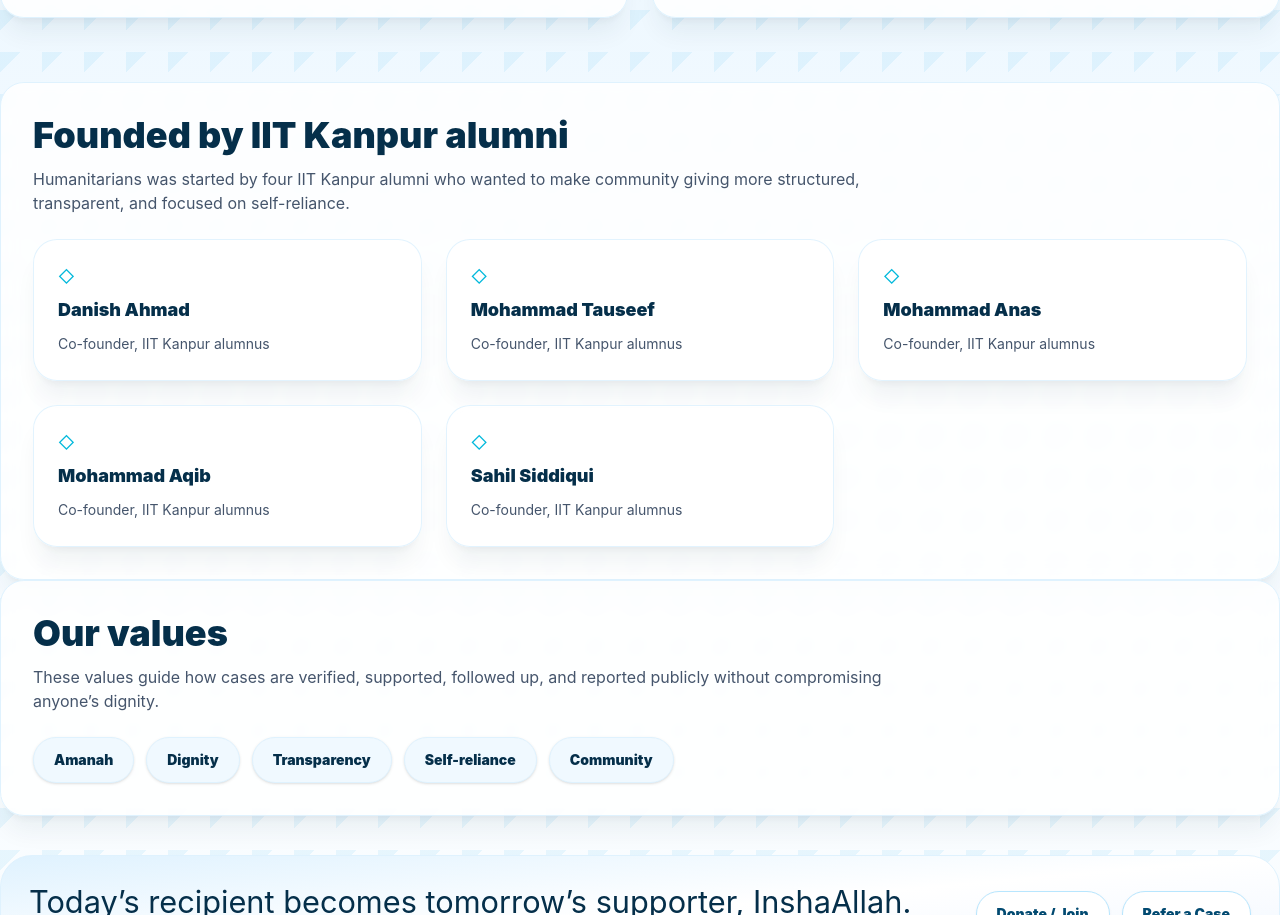
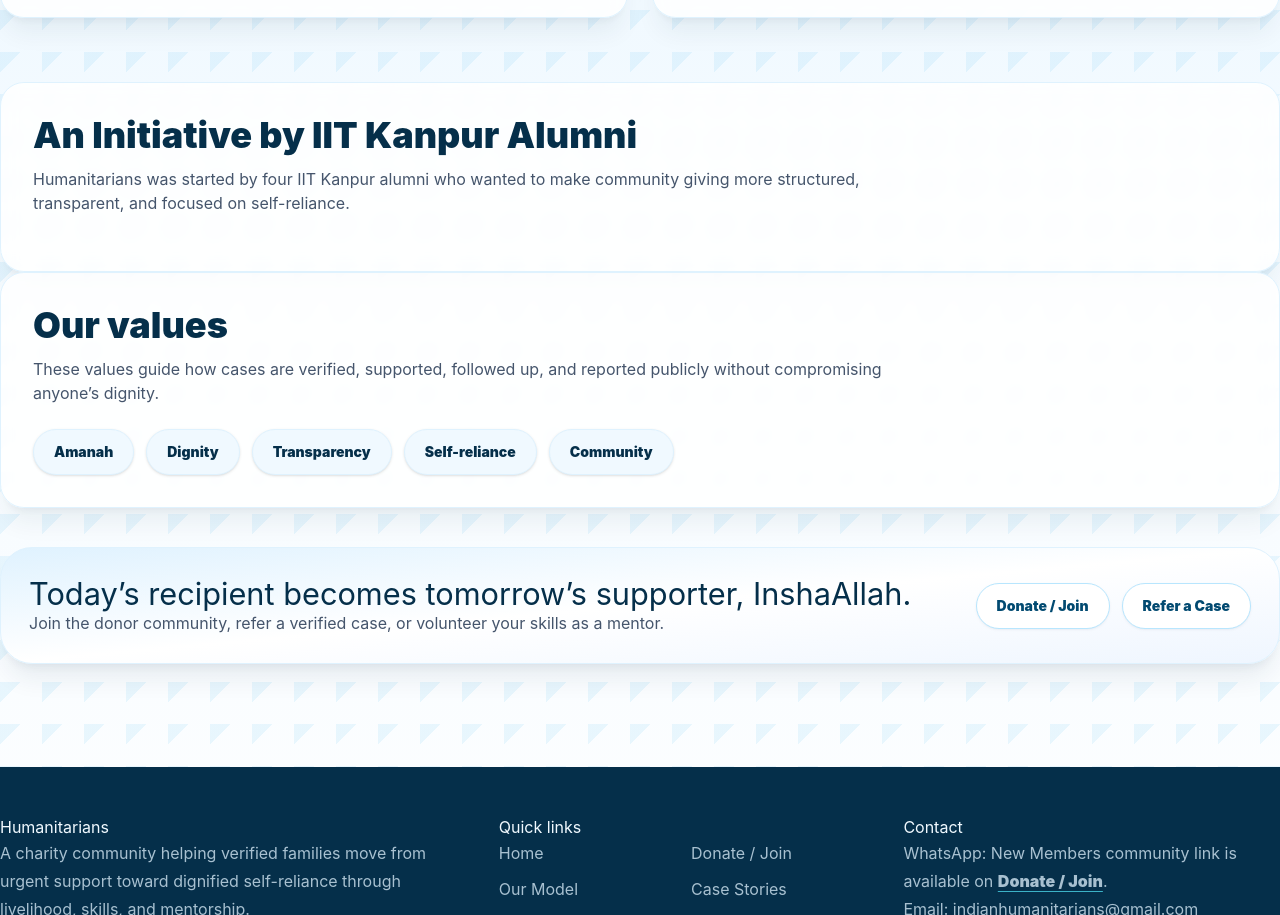
Before and after one commit to indianhumanitarians/humanitarians-website, a React (Vite) app: page /about in a window 1280 px wide. Shown: the part 1208-2123 px from the top of the page. Built offline with nearby package versions, Linux system fonts and the light colour scheme.

Commit message:
Fix Support type chart

```diff
--- a/src/components/stats/SupportTypeChart.tsx
+++ b/src/components/stats/SupportTypeChart.tsx
@@ -1,4 +1,12 @@
-import { Bar, BarChart, CartesianGrid, ResponsiveContainer, Tooltip, XAxis, YAxis } from "recharts";
+import {
+  Bar,
+  BarChart,
+  CartesianGrid,
+  ResponsiveContainer,
+  Tooltip,
+  XAxis,
+  YAxis,
+} from "recharts";
 import type { SupportTypeStat } from "../../types/stats";
 import { formatRupees } from "../../utils";
 
@@ -11,15 +19,38 @@
     <h3>What kind of help was given most</h3>
     <div className="chart-wrap" aria-hidden="true">
       <ResponsiveContainer width="100%" height={320}>
-        <BarChart data={rows.slice(0, 8)} layout="vertical" margin={{ top: 12, right: 24, left: 72, bottom: 0 }}>
+        <BarChart
+          data={rows}
+          layout="vertical"
+          margin={{ top: 12, right: 24, left: 72, bottom: 0 }}
+        >
           <CartesianGrid strokeDasharray="3 3" stroke="#dbeafe" />
           <XAxis type="number" allowDecimals={false} />
-          <YAxis dataKey="public_label" type="category" tick={{ fontSize: 11 }} width={110} />
-          <Tooltip formatter={(value: unknown, name: unknown) => (name === "total_amount" ? formatRupees(Number(value) || 0) : String(value ?? ""))} />
-          <Bar dataKey="cases" name="Families helped" fill="#0284c7" radius={[0, 8, 8, 0]} />
+          <YAxis
+            dataKey="public_label"
+            type="category"
+            tick={{ fontSize: 11 }}
+            width={110}
+          />
+          <Tooltip
+            formatter={(value: unknown, name: unknown) =>
+              name === "total_amount"
+                ? formatRupees(Number(value) || 0)
+                : String(value ?? "")
+            }
+          />
+          <Bar
+            dataKey="cases"
+            name="Families helped"
+            fill="#0284c7"
+            radius={[0, 8, 8, 0]}
+          />
         </BarChart>
       </ResponsiveContainer>
     </div>
-    <p className="sr-summary">Text summary: the chart shows which support types helped the most families.</p>
+    <p className="sr-summary">
+      Text summary: the chart shows which support types helped the most
+      families.
+    </p>
   </article>
 );
--- a/src/data/founders.ts
+++ b/src/data/founders.ts
@@ -1,6 +1,6 @@
 export const founders = [
   { name: "Danish Ahmad", role: "Co-founder, IIT Kanpur alumnus" },
-  { name: "Mohammad Tauseef", role: "Co-founder, IIT Kanpur alumnus" },
+  { name: "Mohammad Tausif", role: "Co-founder, IIT Kanpur alumnus" },
   { name: "Mohammad Anas", role: "Co-founder, IIT Kanpur alumnus" },
   { name: "Mohammad Aqib", role: "Co-founder, IIT Kanpur alumnus" },
   { name: "Sahil Siddiqui", role: "Co-founder, IIT Kanpur alumnus" },
--- a/src/pages/About.tsx
+++ b/src/pages/About.tsx
@@ -92,14 +92,14 @@
 
     <section className="section about-founder-section">
       <div className="about-section-title">
-        <h2>Founded by IIT Kanpur alumni</h2>
+        <h2>An Initiative by IIT Kanpur Alumni</h2>
         <p>
           Humanitarians was started by four IIT Kanpur alumni who wanted to make
           community giving more structured, transparent, and focused on
           self-reliance.
         </p>
       </div>
-      <div className="founder-grid">
+      {/* <div className="founder-grid">
         {founders.map((founder) => (
           <article className="feature-card" key={founder.name}>
             <span aria-hidden="true">◇</span>
@@ -107,7 +107,7 @@
             <p>{founder.role}</p>
           </article>
         ))}
-      </div>
+      </div> */}
     </section>
 
     <section className="section about-values-panel">
```
